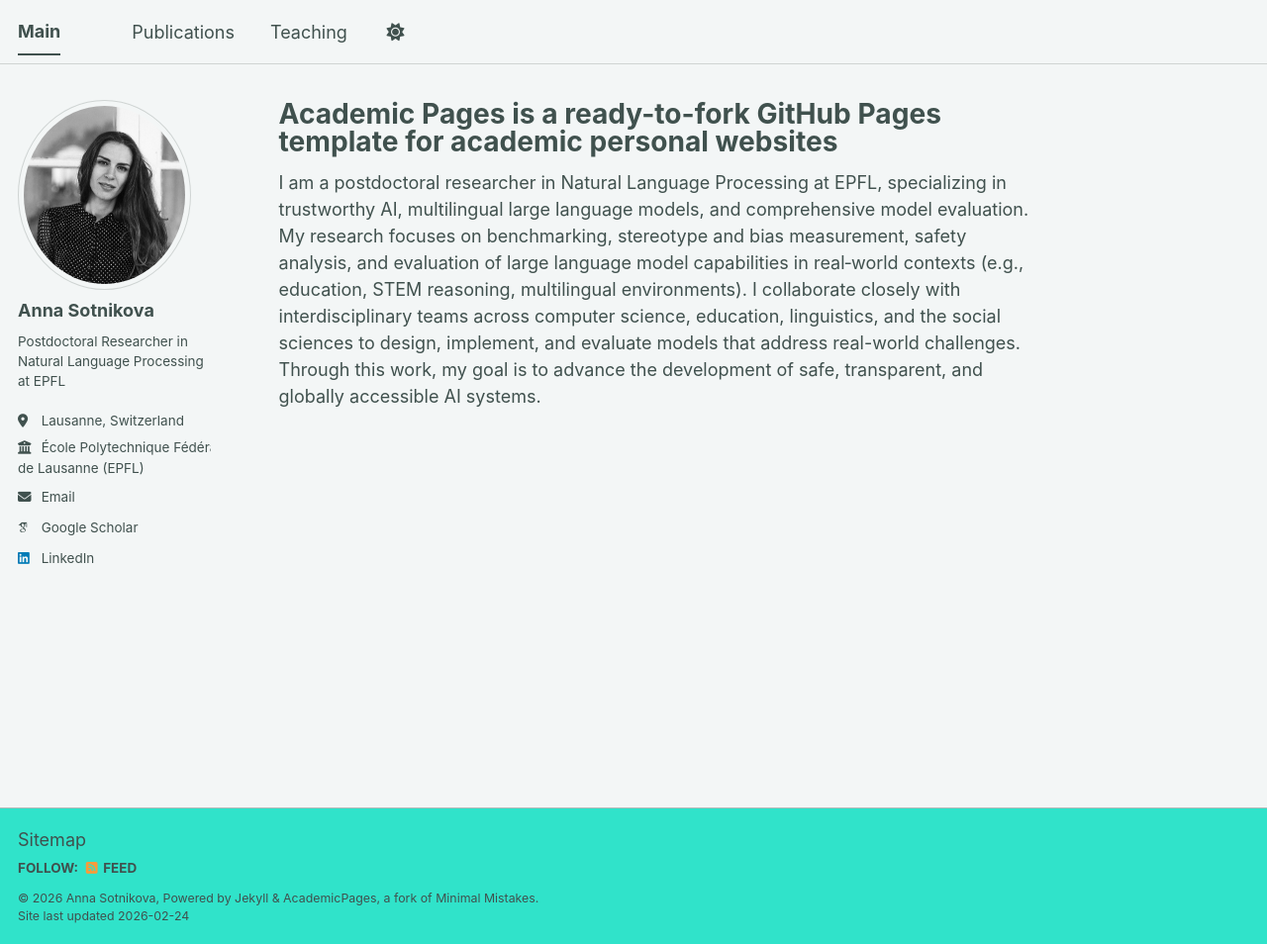
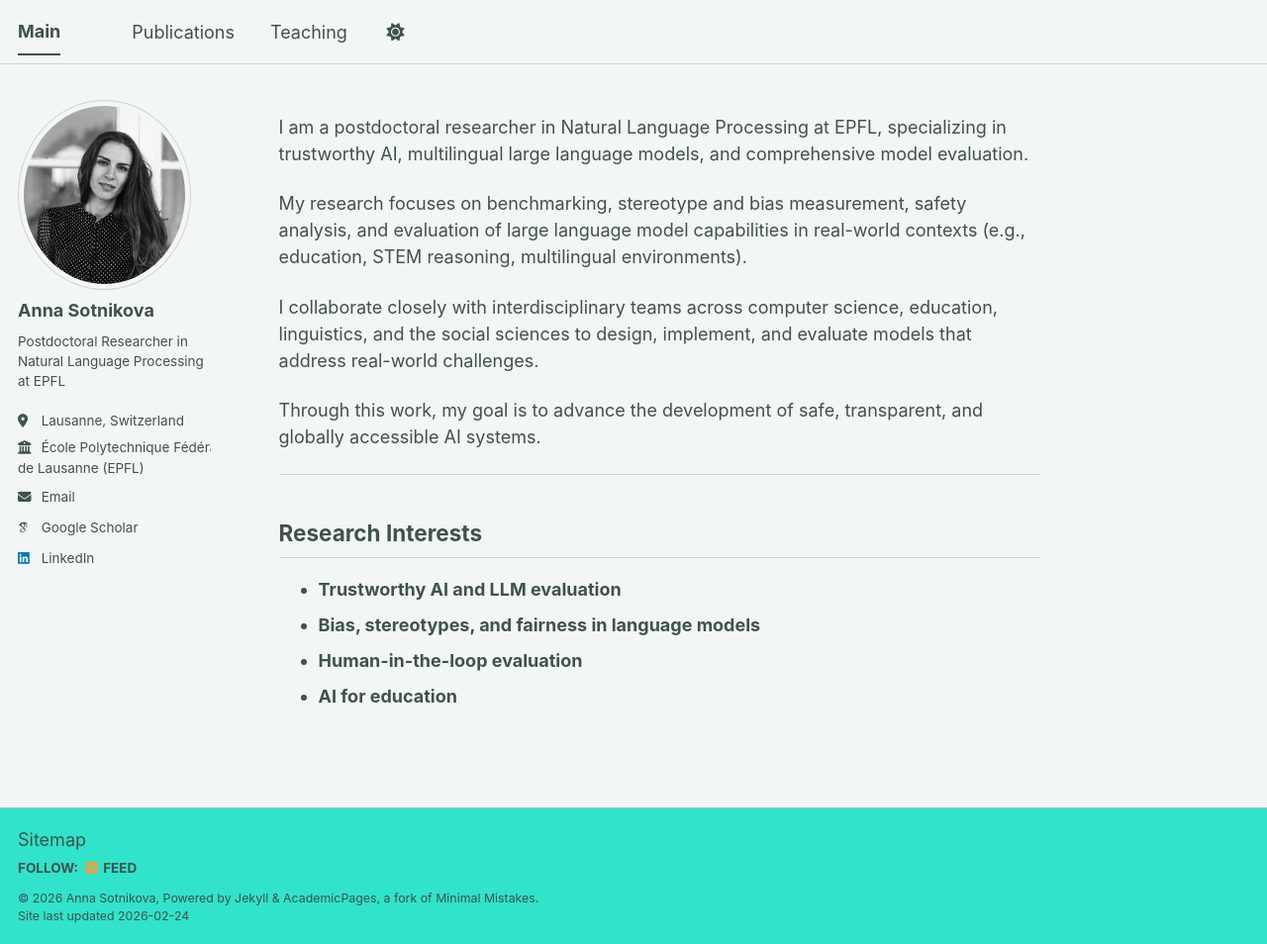
Before and after one commit to AnnaSou/annasou.github.io, a Jekyll site: the page built from _pages/about.md, in a window 1280 px wide and 954 px high. Shown: the whole window at 99% size. Built offline with Jekyll 4.4.1, drawn with Linux system fonts in a browser that asks for light colours; some web fonts are replaced; a script bundle is joined from its source files by our own code; library files that are not in the unit come from our copies.

Commit message:
Update about.md

```diff
--- a/_pages/about.md
+++ b/_pages/about.md
@@ -1,13 +1,23 @@
 ---
+layout: single
 permalink: /
-title: "Academic Pages is a ready-to-fork GitHub Pages template for academic personal websites"
+title: ""
 author_profile: true
-redirect_from:
-  - /about/
-  - /about.html
 ---
 
 I am a postdoctoral researcher in Natural Language Processing at EPFL, specializing in trustworthy AI, multilingual large language models, and comprehensive model evaluation.
-My research focuses on benchmarking, stereotype and bias measurement, safety analysis, and evaluation of large language model capabilities in real‑world contexts (e.g., education, STEM reasoning, multilingual environments).
+
+My research focuses on benchmarking, stereotype and bias measurement, safety analysis, and evaluation of large language model capabilities in real-world contexts (e.g., education, STEM reasoning, multilingual environments).
+
 I collaborate closely with interdisciplinary teams across computer science, education, linguistics, and the social sciences to design, implement, and evaluate models that address real-world challenges.
+
 Through this work, my goal is to advance the development of safe, transparent, and globally accessible AI systems.
+
+---
+
+## Research Interests
+
+- **Trustworthy AI and LLM evaluation**
+- **Bias, stereotypes, and fairness in language models**
+- **Human-in-the-loop evaluation**
+- **AI for education**
```
